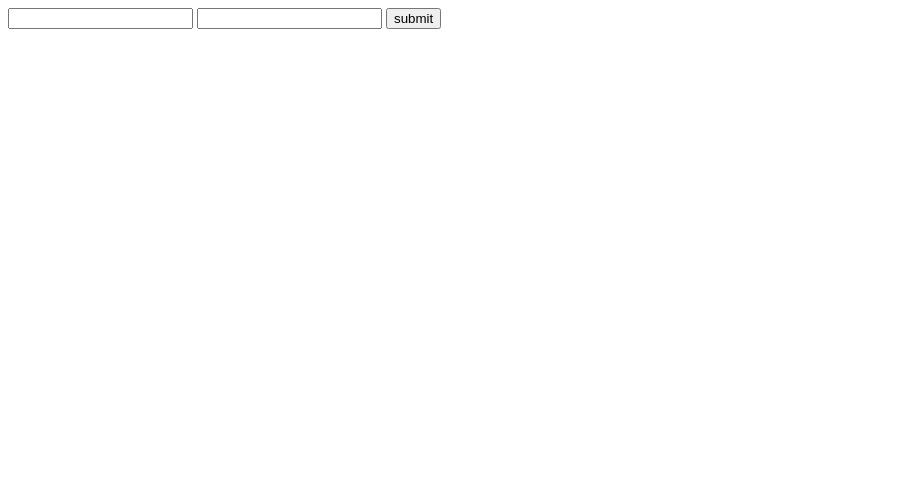
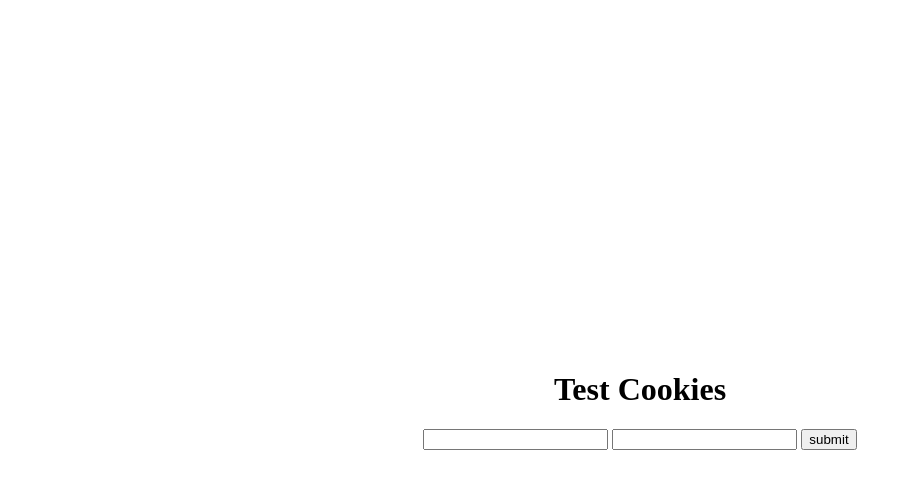
Before and after one commit to MeRahulAhire/lambda-cookie, a website: page index.html in a window 1280 px wide. Shown: the whole page, without its empty margins (0-912 px from the left). Drawn offline with nearby package versions, Linux system fonts and the light colour scheme.

Commit message:
ui change

```diff
--- a/index.html
+++ b/index.html
@@ -6,10 +6,24 @@
     <meta name="viewport" content="width=device-width, initial-scale=1.0">
     <title>Document</title>
 </head>
+<style>
+    body{
+        height: 100vh;
+        display: grid;
+        place-items: center;
+        margin: 0;
+    }
+    h1{
+        text-align: center;
+    }
+</style>
 <body>
-    <input type="text" name="" id="name">
-    <input type="text" name="" id="value">
-    <button type="submit" id='btn'>submit</button>
+    <div>
+        <h1>Test Cookies</h1>
+        <input type="text" name="" id="name">
+        <input type="text" name="" id="value">
+        <button type="submit" id='btn'>submit</button>
+    </div>
 
     <script src="https://cdnjs.cloudflare.com/ajax/libs/axios/0.21.4/axios.min.js" integrity="sha512-lTLt+W7MrmDfKam+r3D2LURu0F47a3QaW5nF0c6Hl0JDZ57ruei+ovbg7BrZ+0bjVJ5YgzsAWE+RreERbpPE1g==" crossorigin="anonymous" referrerpolicy="no-referrer"></script>
     <script>
```
